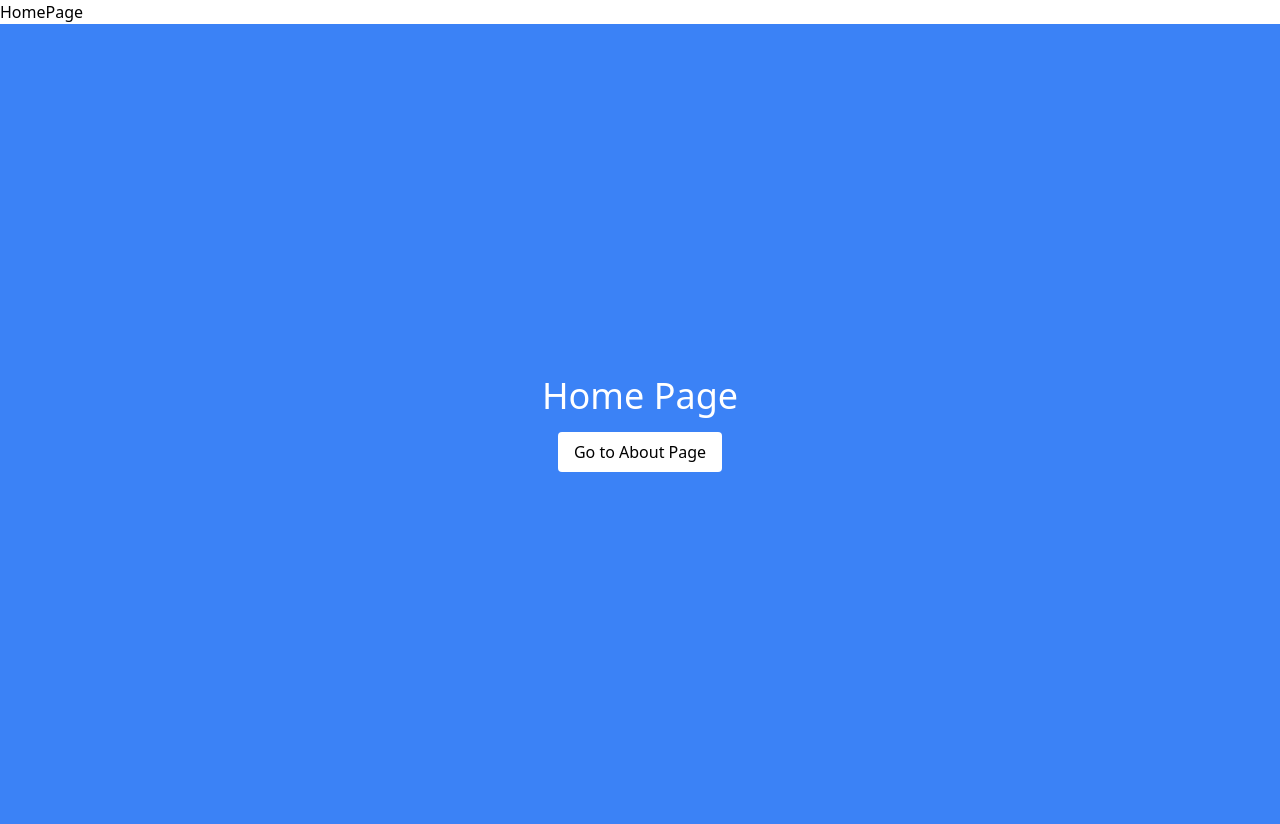
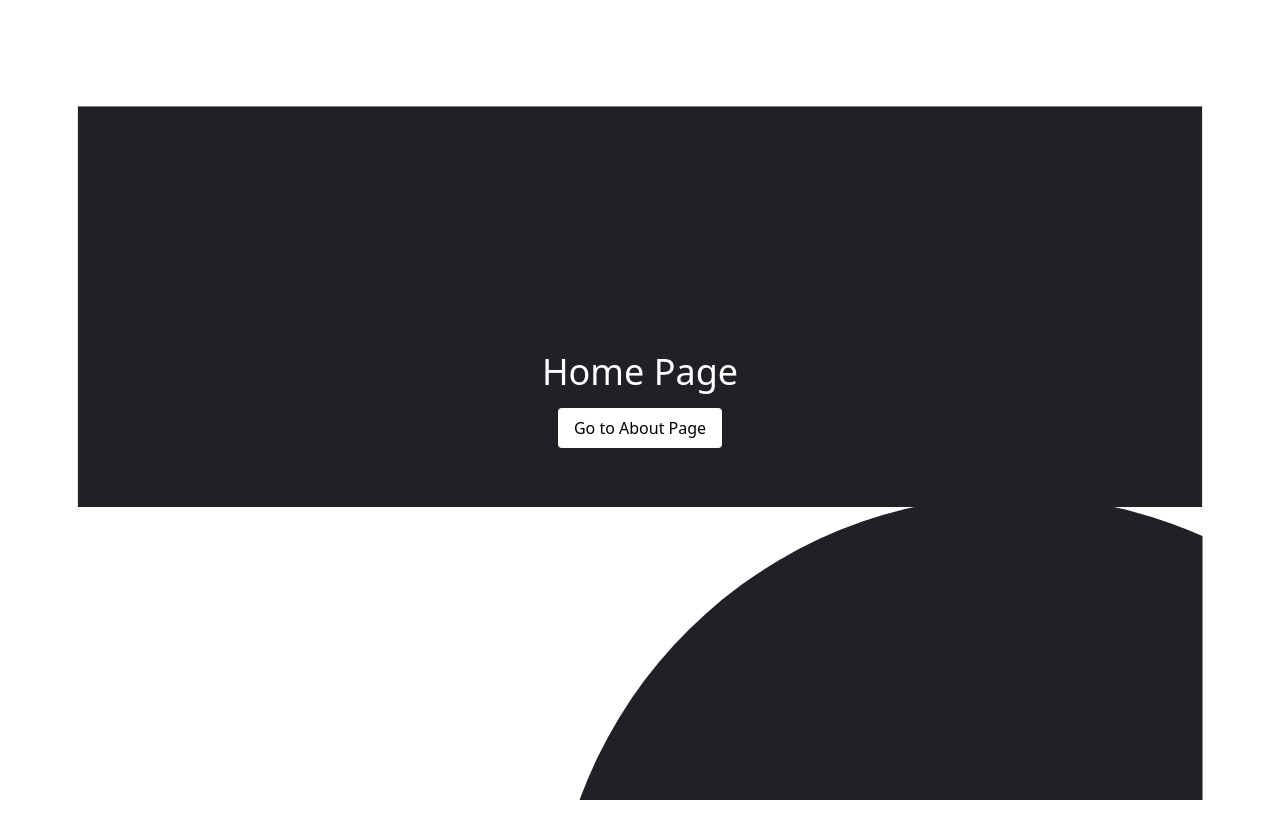
Before and after one commit to stevenmukama/Home-Decor, a React (Vite) app: page / in a window 1280 px wide. After the commit the page ends 800 px from the top, so only its background shows below. Built offline with nearby package versions, Linux system fonts and the light colour scheme.

Commit message:
add more changes

```diff
--- a/package.json
+++ b/package.json
@@ -10,6 +10,7 @@
     "preview": "vite preview"
   },
   "dependencies": {
+    "prop-types": "^15.8.1",
     "react": "^18.2.0",
     "react-dom": "^18.2.0",
     "react-router-dom": "^6.23.1"
--- /dev/null
+++ b/src/components/ColoredSvg.jsx
@@ -0,0 +1,78 @@
+import PropTypes from 'prop-types';
+
+const ColoredSvg = ({ color }) => {
+	return (
+		<div className='absolute inset-0 z-0'>
+			<svg
+				width='100%'
+				height='100%'
+				viewBox='0 0 1440 1024'
+				fill='none'
+				xmlns='http://www.w3.org/2000/svg'>
+				<g clipPath='url(#clip0_505_8027)'>
+					<rect
+						width='1440'
+						height='1024'
+						fill='white'
+					/>
+					<g clipPath='url(#clip1_505_8027)'>
+						<rect
+							x='0.000244141'
+							y='136'
+							width='1440'
+							height='513'
+							fill={color}
+						/>
+					</g>
+					<circle
+						cx='1198.82'
+						cy='1226.82'
+						r='592.015'
+						transform='rotate(-13.6262 1198.82 1226.82)'
+						fill={color}
+					/>
+					<mask
+						id='mask0_505_8027'
+						style={{ maskType: 'alpha' }}
+						maskUnits='userSpaceOnUse'
+						x='131'
+						y='1032'
+						width='720'
+						height='720'>
+						<circle
+							cx='490.886'
+							cy='1392'
+							r='359.1'
+							transform='rotate(-13.6262 490.886 1392)'
+							fill='black'
+						/>
+					</mask>
+					<g mask='url(#mask0_505_8027)'></g>
+				</g>
+				<defs>
+					<clipPath id='clip0_505_8027'>
+						<rect
+							width='1440'
+							height='1024'
+							fill='white'
+						/>
+					</clipPath>
+					<clipPath id='clip1_505_8027'>
+						<rect
+							width='1440'
+							height='516'
+							fill='white'
+							transform='matrix(-1 0 0 1 1440 136)'
+						/>
+					</clipPath>
+				</defs>
+			</svg>
+		</div>
+	);
+};
+
+ColoredSvg.propTypes = {
+	color: PropTypes.string.isRequired,
+};
+
+export default ColoredSvg;
--- a/src/components/PageContent.jsx
+++ b/src/components/PageContent.jsx
@@ -1,9 +1,9 @@
-/* eslint-disable react/prop-types */
+import PropTypes from 'prop-types';
 
-const PageContent = ({ title, color, nextPage, nextPageText }) => {
+const PageContent = ({ title, nextPage, nextPageText }) => {
 	return (
 		<div
-			className={`min-h-screen flex flex-col items-center justify-center ${color}`}>
+			className={`min-h-screen flex flex-col items-center justify-center`}>
 			<h1 className='text-4xl text-white mb-4'>{title}</h1>
 			<a
 				href={nextPage}
@@ -14,4 +14,11 @@ const PageContent = ({ title, color, nextPage, nextPageText }) => {
 	);
 };
 
+PageContent.propTypes = {
+	title: PropTypes.string.isRequired,
+	color: PropTypes.string.isRequired,
+	nextPage: PropTypes.string.isRequired,
+	nextPageText: PropTypes.string.isRequired,
+};
+
 export default PageContent;
--- a/src/pages/AboutPage.jsx
+++ b/src/pages/AboutPage.jsx
@@ -1,14 +1,18 @@
-// src/pages/AboutPage.js
 import PageContent from '../components/PageContent';
+import ColoredSvg from '../components/ColoredSvg';
 
 const AboutPage = () => {
 	return (
-		<PageContent
-			title='About Page'
-			color='bg-red-500'
-			nextPage='/contact'
-			nextPageText='Go to Contact Page'
-		/>
+		<div className='relative min-h-screen'>
+			<ColoredSvg color='#FF0000' />
+			<div className='relative z-10'>
+				<PageContent
+					title='About Page'
+					nextPage='/contact'
+					nextPageText='Go to Contact Page'
+				/>
+			</div>
+		</div>
 	);
 };
 
--- a/src/pages/ContactPage.jsx
+++ b/src/pages/ContactPage.jsx
@@ -1,13 +1,18 @@
+import ColoredSvg from '../components/ColoredSvg';
 import PageContent from '../components/PageContent';
 
 const ContactPage = () => {
 	return (
-		<PageContent
-			title='Contact Page'
-			color='bg-green-500'
-			nextPage='/services'
-			nextPageText='Go to Services Page'
-		/>
+		<div className='relative min-h-screen'>
+			<ColoredSvg color='#00FF00' />
+			<div className='relative z-10'>
+				<PageContent
+					title='Contact Page'
+					nextPage='/services'
+					nextPageText='Go to Services Page'
+				/>
+			</div>
+		</div>
 	);
 };
 
--- a/src/pages/HomePage.jsx
+++ b/src/pages/HomePage.jsx
@@ -1,19 +1,19 @@
 import PageContent from '../components/PageContent';
+import ColoredSvg from '../components/ColoredSvg';
 
-function HomePage() {
+const HomePage = () => {
 	return (
-		<>
-			<h1>HomePage</h1>
-
-			<PageContent
-				className='bg-blue-500'
-				title='Home Page'
-				color='bg-blue-500'
-				nextPage='/about'
-				nextPageText='Go to About Page'
-			/>
-		</>
+		<div className='relative min-h-screen'>
+			<ColoredSvg color='#1F2127' />
+			<div className='relative z-10'>
+				<PageContent
+					title='Home Page'
+					nextPage='/about'
+					nextPageText='Go to About Page'
+				/>
+			</div>
+		</div>
 	);
-}
+};
 
 export default HomePage;
--- a/src/pages/ServicesPage.jsx
+++ b/src/pages/ServicesPage.jsx
@@ -1,15 +1,18 @@
-// src/pages/ServicesPage.js
+import ColoredSvg from '../components/ColoredSvg';
 import PageContent from '../components/PageContent';
 
 const ServicesPage = () => {
 	return (
-		<PageContent
-			className='bg-yellow-500'
-			title='Services Page'
-			color='bg-yellow-500'
-			nextPage='/'
-			nextPageText='Go to Home Page'
-		/>
+		<div className='relative min-h-screen'>
+			<ColoredSvg color='#FFFF00' />
+			<div className='relative z-10'>
+				<PageContent
+					title='Services Page'
+					nextPage='/'
+					nextPageText='Go to Home Page'
+				/>
+			</div>
+		</div>
 	);
 };
 
```
Also changed, not shown: public/bgSvg.svg (added), 1 other file (tests, documents, lock files or other folders).
